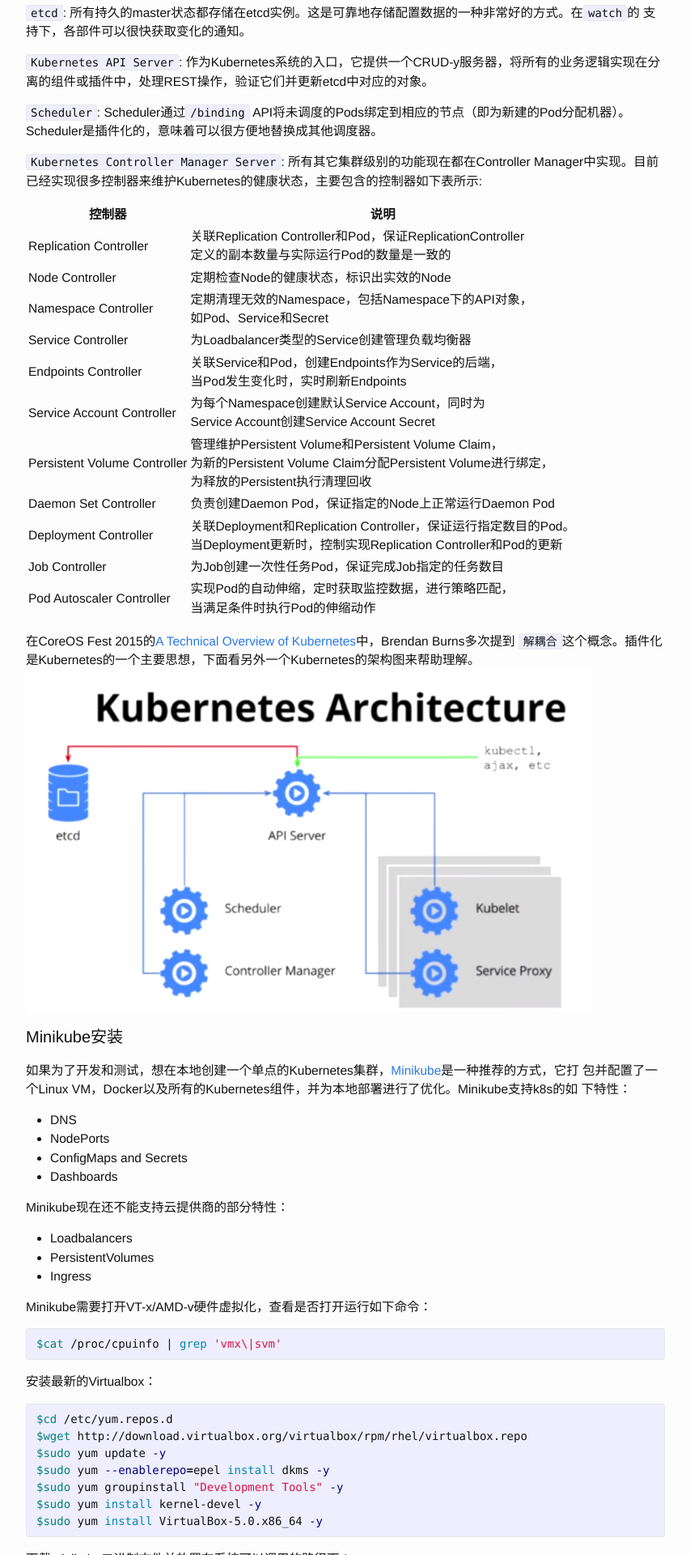
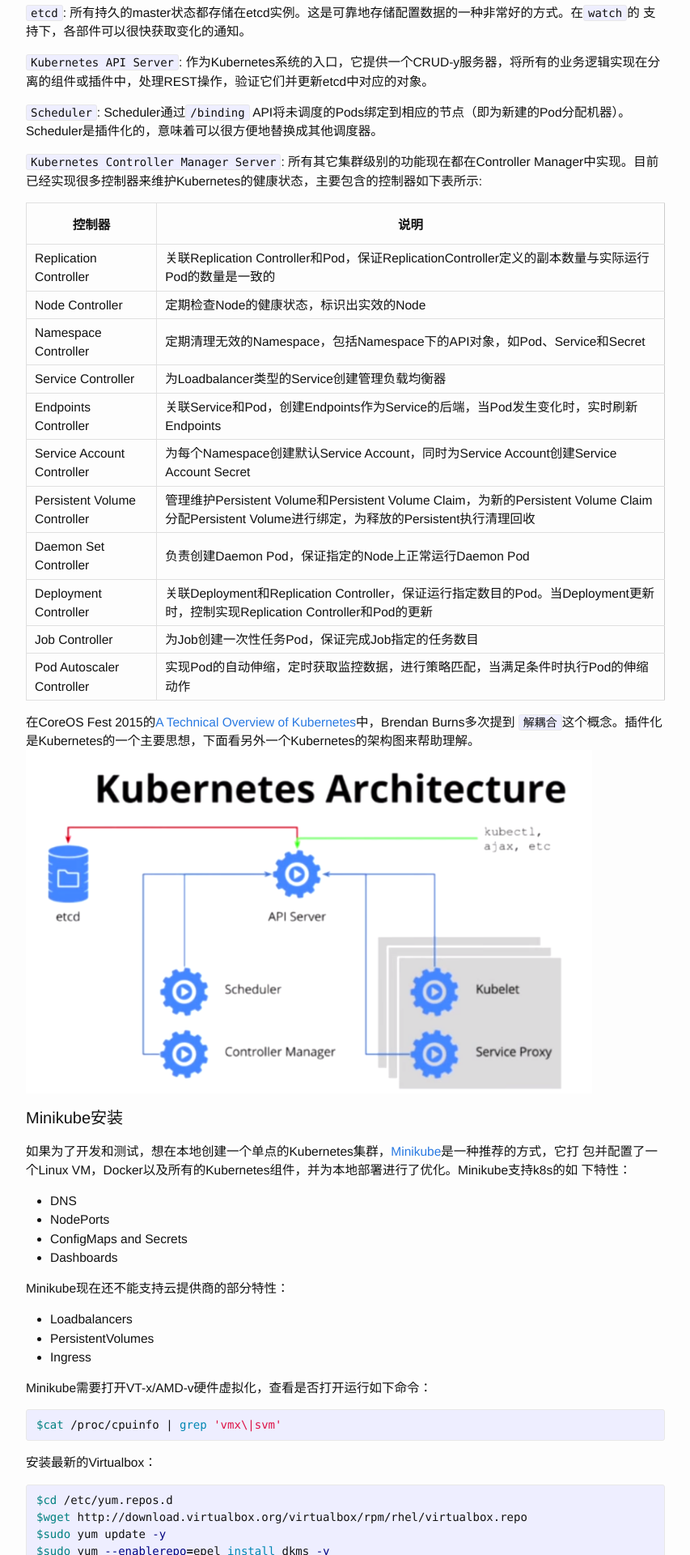
Before and after one commit to zhjwpku/zhjwpku.github.io, a Jekyll site: the page built from _posts/2016-08-19-kubernetes_memo.markdown, in a window 1280 px wide. Shown: the part 2606-4526 px from the top of the page at 81% size, without its empty margins (213-1066 px from the left). Built offline with Jekyll 4.4.1, drawn with Linux system fonts in a browser that asks for light colours; comment, search, counter and statistics services are not loaded.

Commit message:
table border
Signed-off-by: Zhao Junwang <zhjwpku@gmail.com>

```diff
--- a/_posts/2016-08-19-kubernetes_memo.markdown
+++ b/_posts/2016-08-19-kubernetes_memo.markdown
@@ -110,17 +110,17 @@
 
 控制器 | 说明
 ------ | ----
-Replication Controller | 关联Replication Controller和Pod，保证ReplicationController<br>定义的副本数量与实际运行Pod的数量是一致的
+Replication Controller | 关联Replication Controller和Pod，保证ReplicationController定义的副本数量与实际运行Pod的数量是一致的
 Node Controller | 定期检查Node的健康状态，标识出实效的Node
-Namespace Controller | 定期清理无效的Namespace，包括Namespace下的API对象，<br>如Pod、Service和Secret
+Namespace Controller | 定期清理无效的Namespace，包括Namespace下的API对象，如Pod、Service和Secret
 Service Controller | 为Loadbalancer类型的Service创建管理负载均衡器
-Endpoints Controller | 关联Service和Pod，创建Endpoints作为Service的后端，<br>当Pod发生变化时，实时刷新Endpoints
-Service Account Controller | 为每个Namespace创建默认Service Account，同时为<br>Service Account创建Service Account Secret
-Persistent Volume Controller | 管理维护Persistent Volume和Persistent Volume Claim，<br>为新的Persistent Volume Claim分配Persistent Volume进行绑定，<br>为释放的Persistent执行清理回收
+Endpoints Controller | 关联Service和Pod，创建Endpoints作为Service的后端，当Pod发生变化时，实时刷新Endpoints
+Service Account Controller | 为每个Namespace创建默认Service Account，同时为Service Account创建Service Account Secret
+Persistent Volume Controller | 管理维护Persistent Volume和Persistent Volume Claim，为新的Persistent Volume Claim分配Persistent Volume进行绑定，为释放的Persistent执行清理回收
 Daemon Set Controller | 负责创建Daemon Pod，保证指定的Node上正常运行Daemon Pod
-Deployment Controller | 关联Deployment和Replication Controller，保证运行指定数目的Pod。<br>当Deployment更新时，控制实现Replication Controller和Pod的更新
+Deployment Controller | 关联Deployment和Replication Controller，保证运行指定数目的Pod。当Deployment更新时，控制实现Replication Controller和Pod的更新
 Job Controller | 为Job创建一次性任务Pod，保证完成Job指定的任务数目
-Pod Autoscaler Controller | 实现Pod的自动伸缩，定时获取监控数据，进行策略匹配，<br>当满足条件时执行Pod的伸缩动作
+Pod Autoscaler Controller | 实现Pod的自动伸缩，定时获取监控数据，进行策略匹配，当满足条件时执行Pod的伸缩动作
 
 <h6></h6>
 在CoreOS Fest 2015的[A Technical Overview of Kubernetes][k8s_overview]中，Brendan Burns多次提到
--- a/_posts/2016-10-30-Git-Easy-Tutorial.markdown
+++ b/_posts/2016-10-30-Git-Easy-Tutorial.markdown
@@ -27,6 +27,8 @@
 
 # use less pager by default
 git config --global --replace-all core.pager "less -+S"
+
+git config --global --color.ui auto
 
 # alias
 git config --global alias.dt difftool
--- a/_sass/_base.scss
+++ b/_sass/_base.scss
@@ -197,3 +197,26 @@
         }
     }
 }
+
+/**
+ * Table
+ */
+table {
+    border-collapse: collapse;
+    border-spacing: 0;
+    border: 1px solid #ccc;
+}
+
+th {
+    padding: 15px 0px 12px 0px;
+    border-top: 1px solid #e0e0e0;
+    border-bottom: 1px solid #e0e0e0;
+    border-left: 1px solid #e0e0e0;
+}
+
+td {
+    padding: 5px 10px 5px 10px;
+    border-top: 1px solid #ffffff;
+    border-bottom: 1px solid #e0e0e0;
+    border-left: 1px solid #e0e0e0;
+}
```
